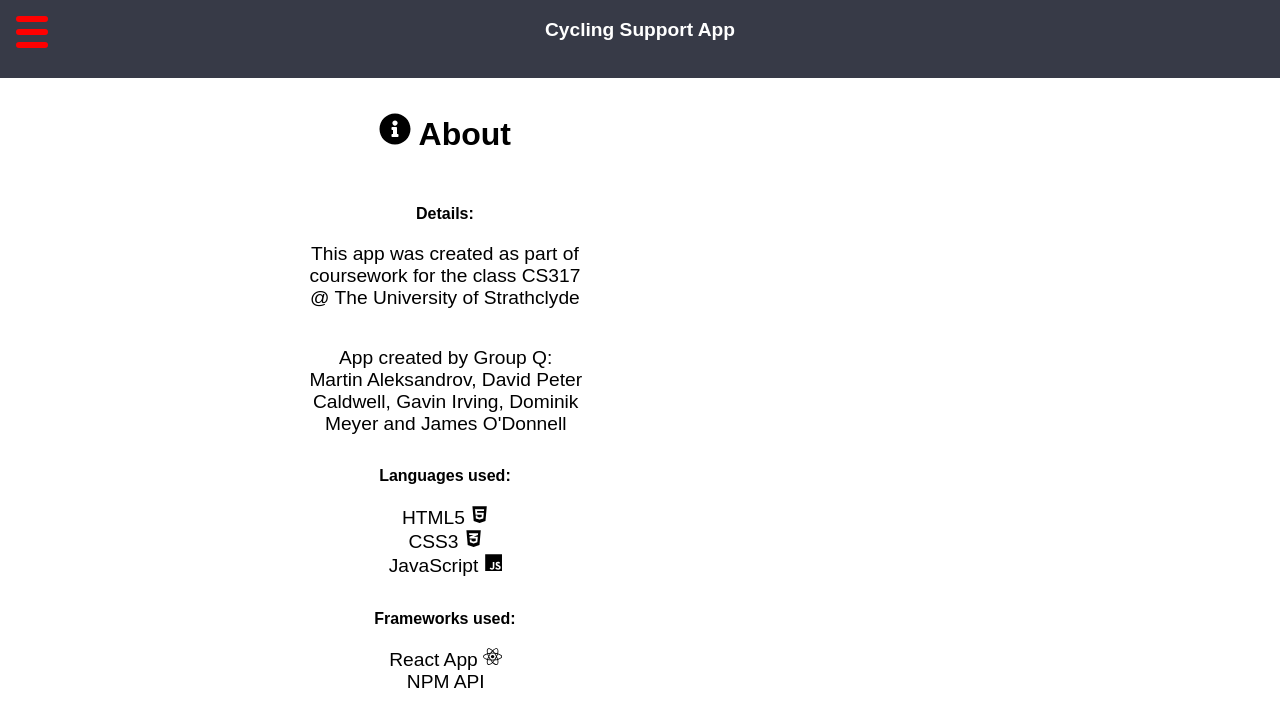
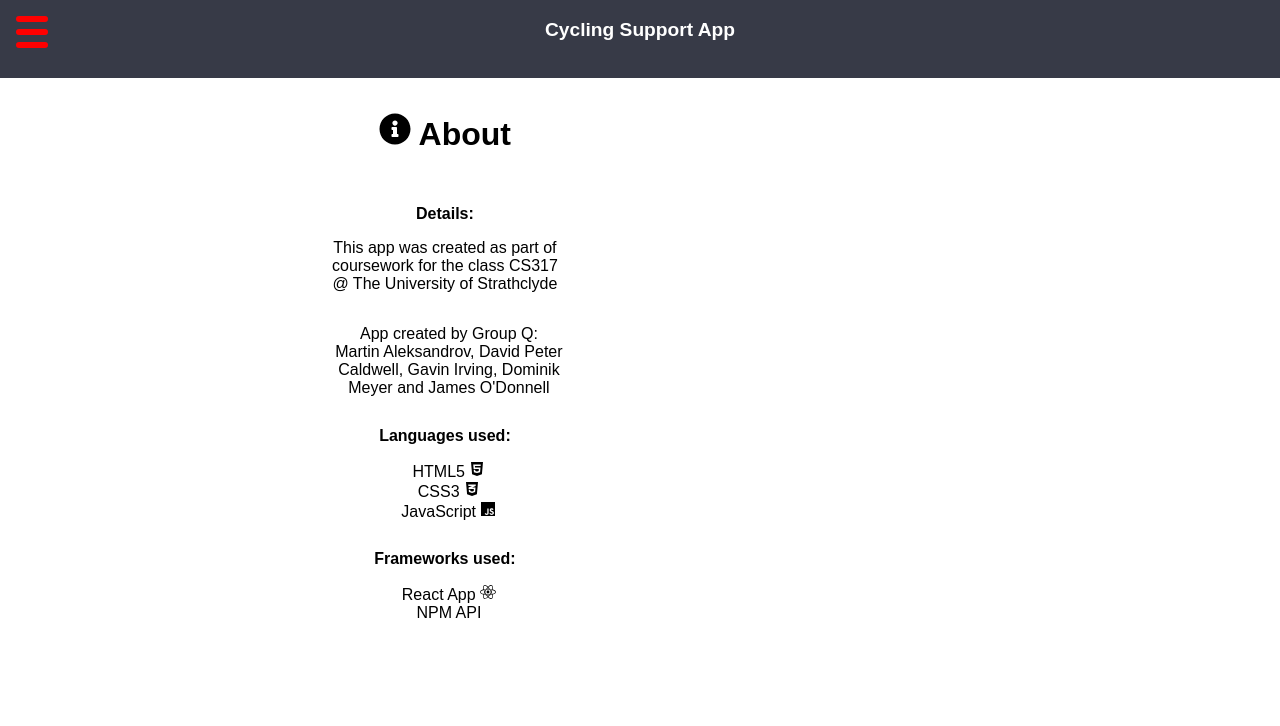
Before and after one commit to jamesodonnell134/React-Cycle-Support-App-Group-Q, a React (Create React App) app: page /about in a window 1280 px wide. Shown: the top 726 px of the page. Built offline with nearby package versions, Linux system fonts and the light colour scheme; no server answers; the database is empty; sample sign-in values are in the browser's storage.

Commit message:
Add files via upload

```diff
--- a/src/styles.css
+++ b/src/styles.css
@@ -88,14 +88,14 @@ body {
 }
 
 .about_ul{
-  font-size: 1.2em;
+  font-size: 1em;
   width: 15em;
   text-align: center;
   margin-left: -2em;
 }
 
 .aboutP{
-  font-size: 1.2em;
+  font-size: 1em;
   width: 15em;
   text-align: center;
 }
@@ -160,7 +160,7 @@ h2{
   flex-direction: column;
   align-items: center;
   text-align: center;
-  height: 88vh;
+  height: 85vh;
   width: 100ch;
   max-width: 100vw;
   font-family: sans-serif;
@@ -168,11 +168,12 @@ h2{
 }
 
 .about{
+  font_size: 0.7rem;
   display: flex;
   flex-direction: column;
   align-items: center;
   text-align: center;
-  min-height: 100vh;
+  height: 85vh;
   width: 100ch;
   max-width: 100vw;
   font-family: sans-serif;
```
